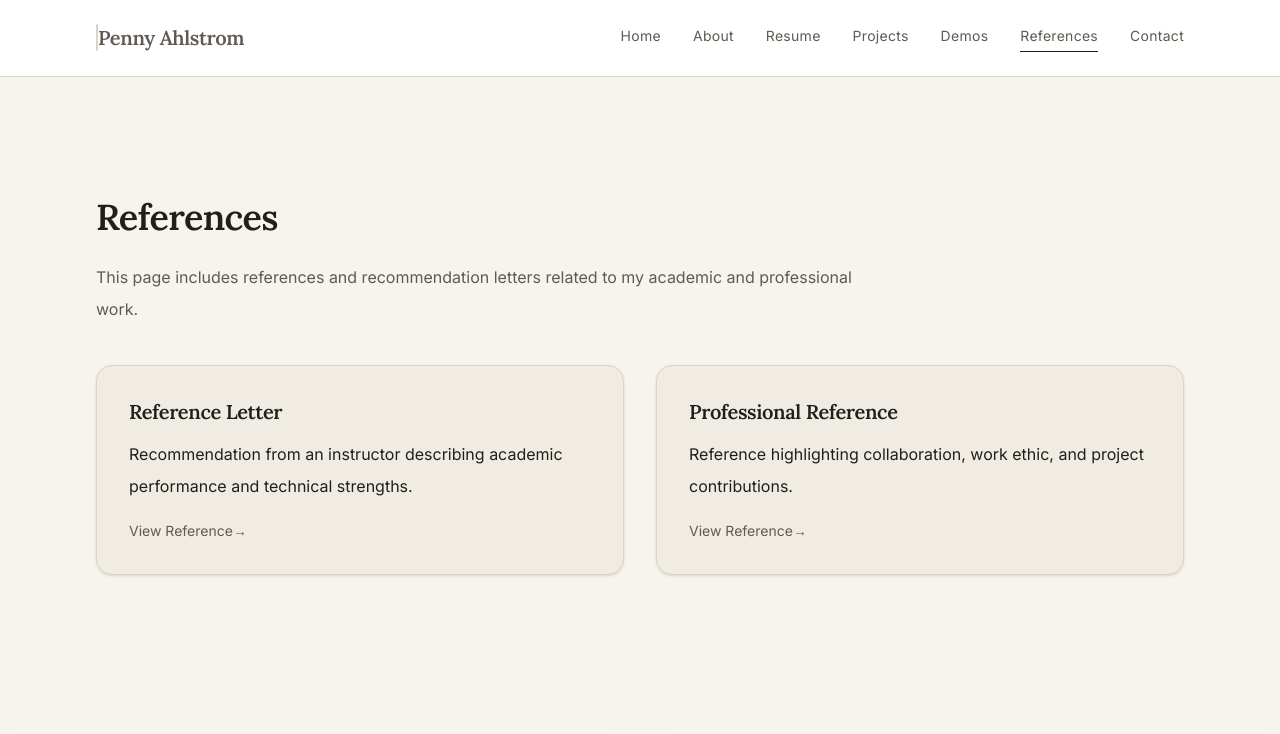
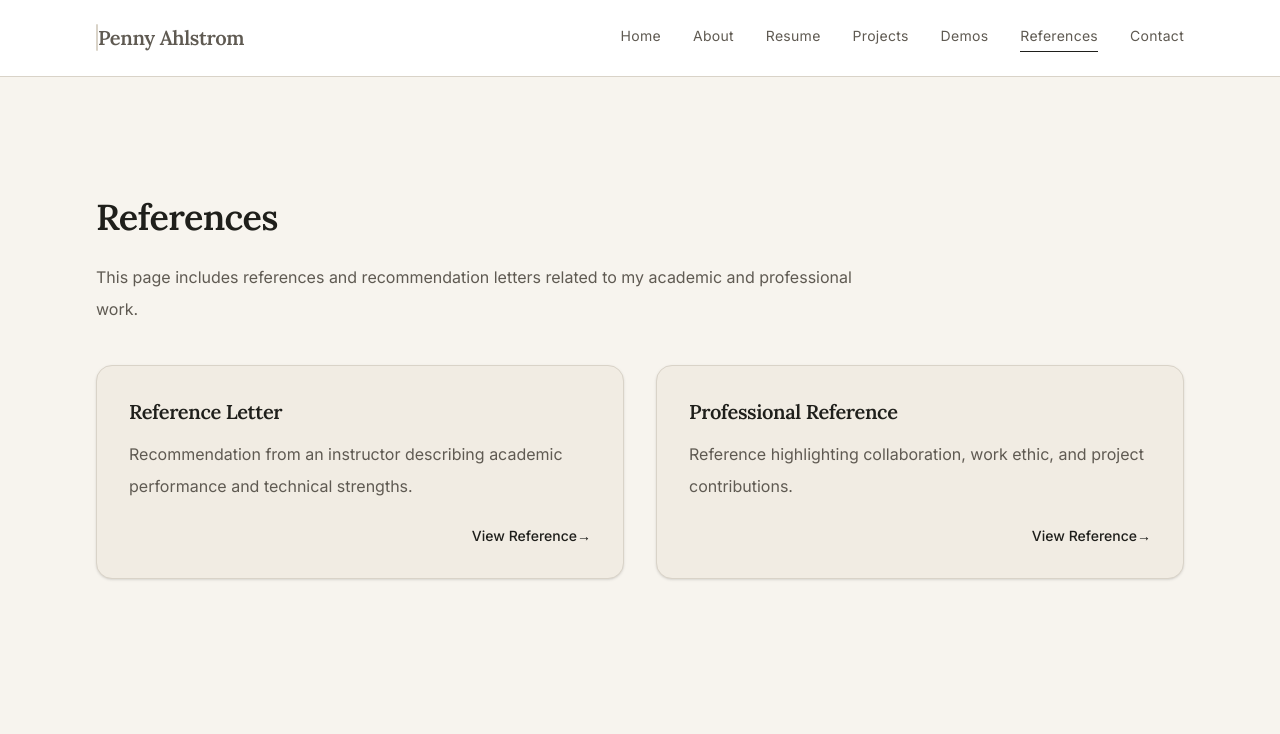
Before and after one commit to PennyAhlstrom/my-portfolio, a Next.js app: page /references in a window 1280 px wide. Shown: the top 734 px of the page. Built offline with nearby package versions, Linux system fonts and the light colour scheme; grey boxes are pictures that could not be loaded.

Commit message:
refine reference card component and text spacing

```diff
--- a/components/references/ReferenceCard.tsx
+++ b/components/references/ReferenceCard.tsx
@@ -15,10 +15,10 @@ export default function ReferenceCard({
 }: ReferenceCardProps) {
   return (
     <Card title={title} variant="light">
-      <Text>{description}</Text>
+      <Text className="text-muted">{description}</Text>
 
-      <div className="mt-4">
-        <AppLink href={href} arrow>
+      <div className="mt-6 flex justify-end">
+        <AppLink href={href} arrow variant="dark">
           View Reference
         </AppLink>
       </div>
```
